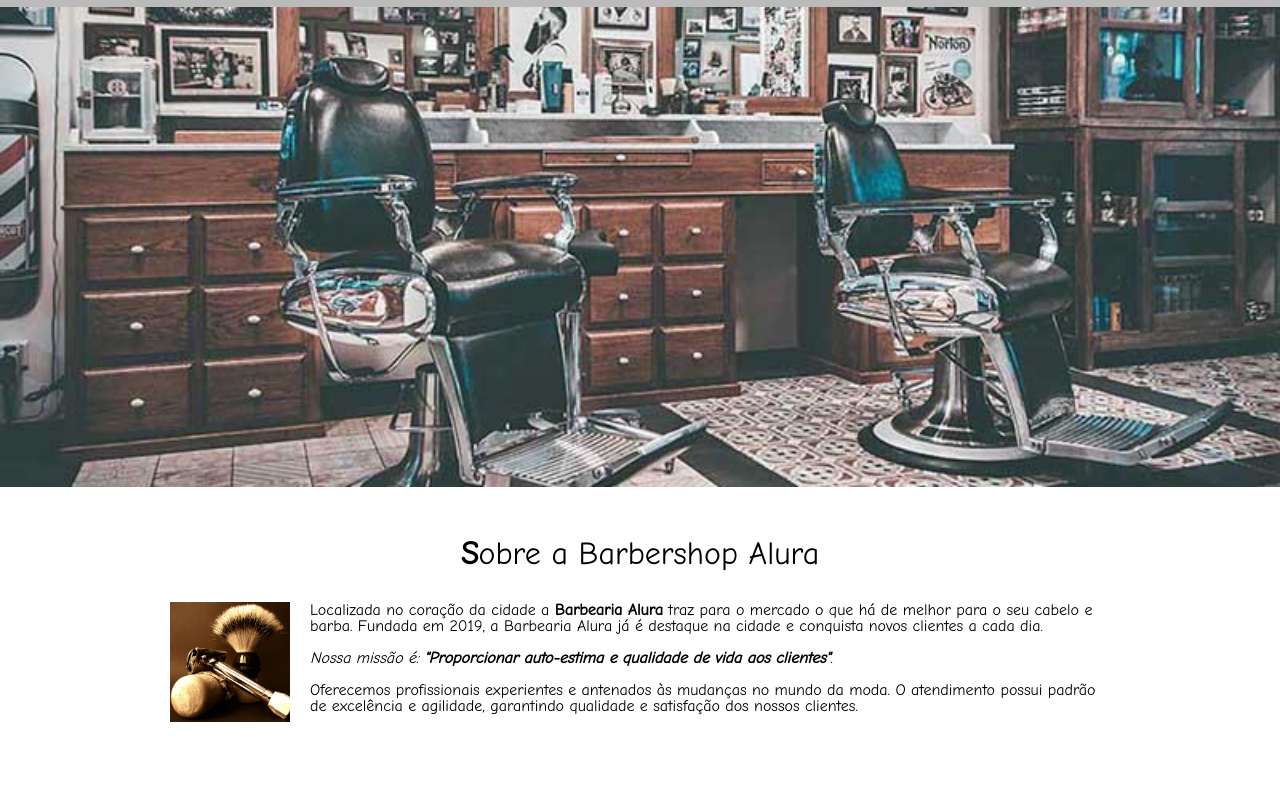
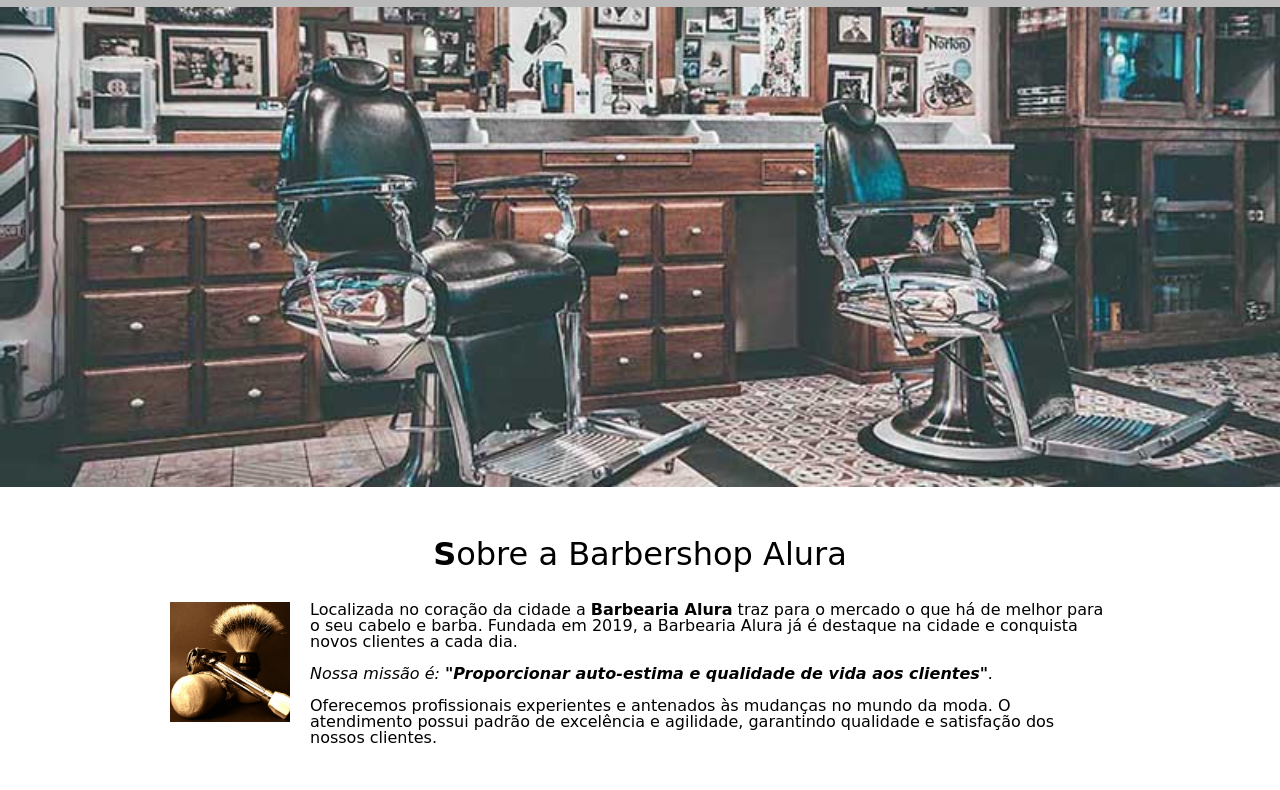
Before and after one commit to clecio-sousa/site-barbershop, a plain HTML site: page index.html in a window 1280 px wide. Shown: the part 286-1076 px from the top of the page. Drawn offline with Linux system fonts and the light colour scheme.

Commit message:
alteracao fonte principal

```diff
--- a/index.html
+++ b/index.html
@@ -7,7 +7,7 @@
     <title>Barbershop Alura</title>
     <link rel="stylesheet" href="css/reset.css">
     <link rel="stylesheet" href="css/style.css">
-    <link href="https://fonts.googleapis.com/css2?family=Comic+Neue&display=swap" rel="stylesheet">
+    <link href="https://fonts.googleapis.com/css2?family=Lobster&display=swap" rel="stylesheet">
 
 </head>
 
```
